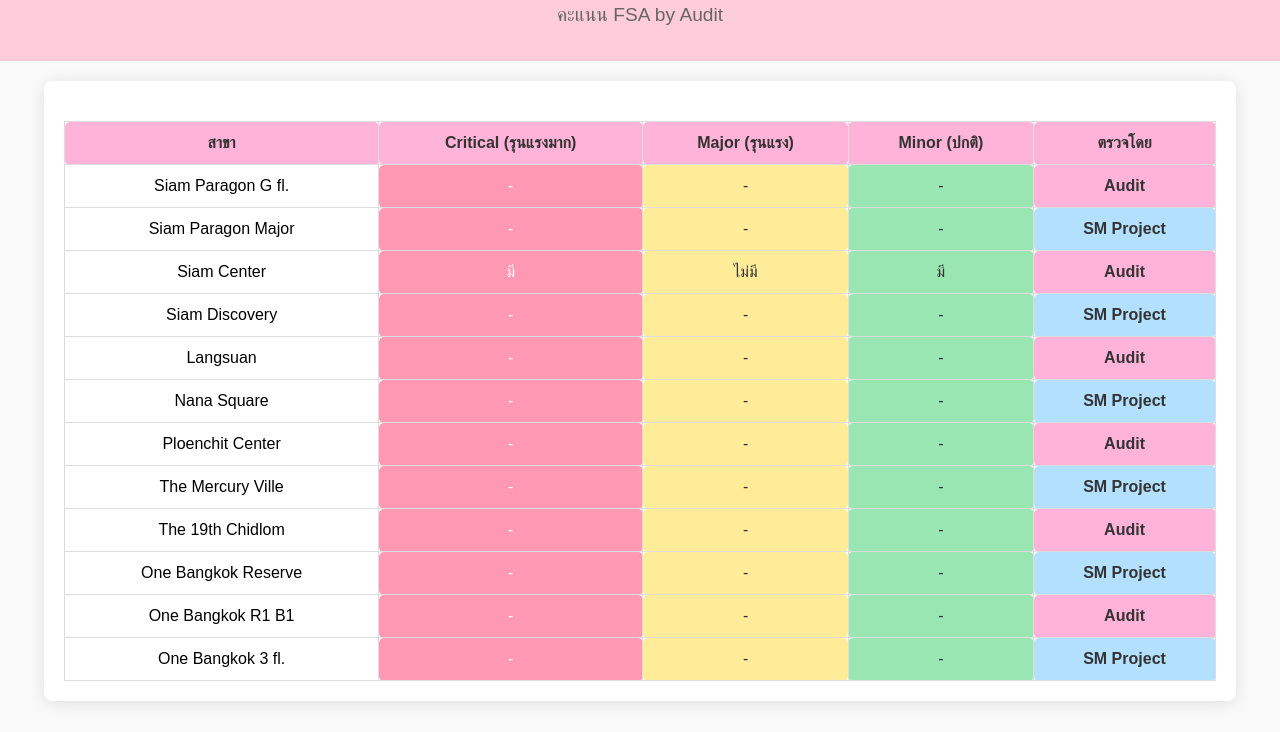
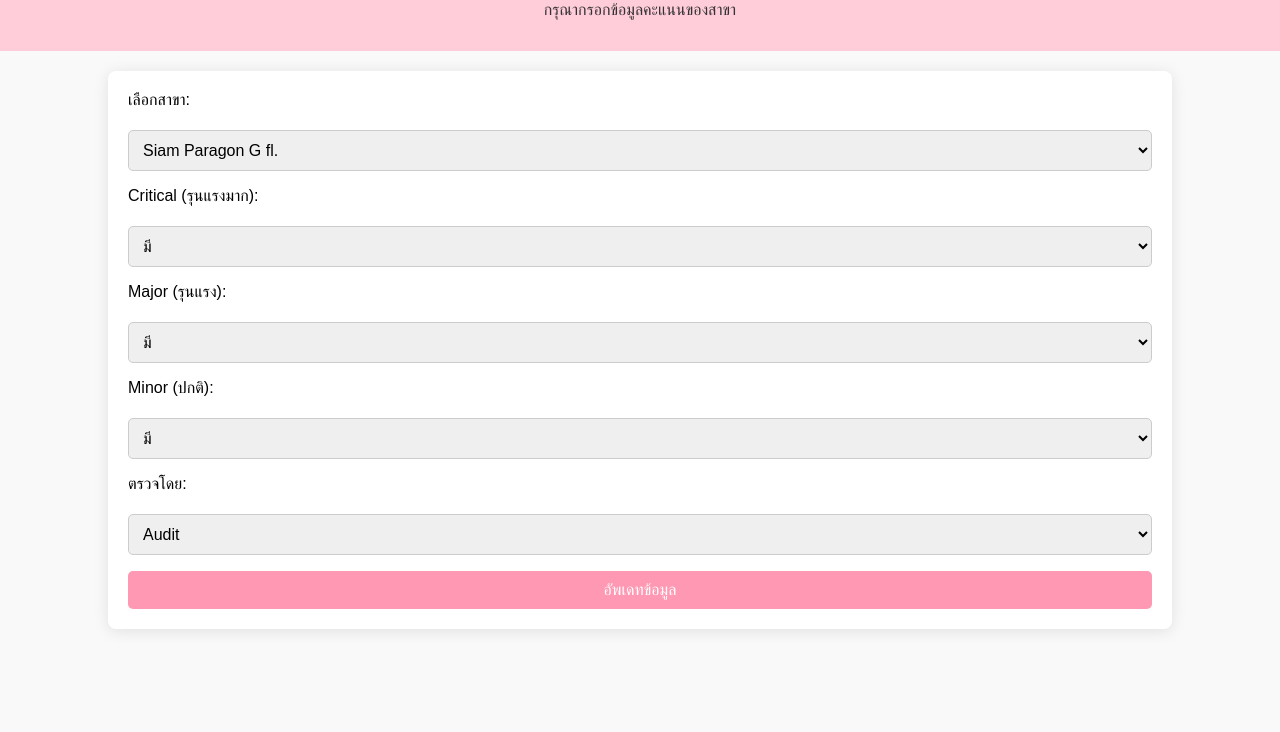
Before and after one commit to Sologovi/Sologovi.github.io, a plain HTML site: page index.html in a window 1280 px wide. Shown: the part 68-800 px from the top of the page. Drawn offline with Linux system fonts and the light colour scheme.

Commit message:
Update index.html

```diff
--- a/index.html
+++ b/index.html
@@ -4,7 +4,7 @@
     <meta charset="UTF-8">
     <meta name="viewport" content="width=device-width, initial-scale=1.0">
     <meta http-equiv="X-UA-Compatible" content="ie=edge">
-    <title>FSA Area P'Yu</title>
+    <title>อัพเดทคะแนนการตรวจความสะอาดของร้าน</title>
     <style>
         body {
             font-family: Arial, sans-serif;
@@ -22,167 +22,116 @@
             margin: 0;
             font-size: 2rem;
         }
-        p {
-            font-size: 1.2rem;
-            color: #666;
-        }
         .container {
-            width: 90%;
+            width: 80%;
             margin: 20px auto;
             background-color: #fff;
             padding: 20px;
             box-shadow: 0 2px 15px rgba(0, 0, 0, 0.1);
             border-radius: 8px;
         }
-        table {
-            width: 100%;
-            border-collapse: collapse;
-            margin-top: 20px;
+        form {
+            display: flex;
+            flex-direction: column;
+            gap: 1rem;
         }
-        table, th, td {
-            border: 1px solid #ddd;
+        label {
+            font-size: 1rem;
+            margin-bottom: 5px;
+        }
+        input, select {
+            padding: 10px;
+            font-size: 1rem;
+            border-radius: 5px;
+            border: 1px solid #ccc;
+        }
+        .submit-btn {
+            background-color: #ff99b3;
+            color: white;
+            border: none;
+            padding: 10px 20px;
+            font-size: 1rem;
+            cursor: pointer;
             border-radius: 5px;
         }
-        th, td {
-            padding: 12px;
-            text-align: center;
-            font-size: 1rem;
-        }
-        th {
-            background-color: #ffb3d9;
-            color: #333;
-        }
-        .critical {
-            background-color: #ff99b3;
-            color: #fff;
-        }
-        .major {
-            background-color: #ffec99;
-            color: #333;
-        }
-        .minor {
-            background-color: #99e6b3;
-            color: #333;
-        }
-        .audit, .sm-project {
-            font-weight: bold;
-        }
-        .audit {
-            background-color: #ffb3d9;
-            color: #333;
-        }
-        .sm-project {
-            background-color: #b3e0ff;
-            color: #333;
+        .submit-btn:hover {
+            background-color: #ff6699;
         }
     </style>
 </head>
 <body>
 
 <header>
-    <h1>FSA Area P'Yu</h1>
-    <p>คะแนน FSA by Audit</p>
+    <h1>อัพเดทคะแนนการตรวจความสะอาดของร้าน</h1>
+    <p>กรุณากรอกข้อมูลคะแนนของสาขา</p>
 </header>
 
 <div class="container">
-    <table>
-        <thead>
-            <tr>
-                <th>สาขา</th>
-                <th>Critical (รุนแรงมาก)</th>
-                <th>Major (รุนแรง)</th>
-                <th>Minor (ปกติ)</th>
-                <th>ตรวจโดย</th>
-            </tr>
-        </thead>
-        <tbody>
-            <tr>
-                <td>Siam Paragon G fl.</td>
-                <td class="critical">-</td>
-                <td class="major">-</td>
-                <td class="minor">-</td>
-                <td class="audit">Audit</td>
-            </tr>
-            <tr>
-                <td>Siam Paragon Major</td>
-                <td class="critical">-</td>
-                <td class="major">-</td>
-                <td class="minor">-</td>
-                <td class="sm-project">SM Project</td>
-            </tr>
-            <tr>
-                <td>Siam Center</td>
-                <td class="critical">มี</td>
-                <td class="major">ไม่มี</td>
-                <td class="minor">มี</td>
-                <td class="audit">Audit</td>
-            </tr>
-            <tr>
-                <td>Siam Discovery</td>
-                <td class="critical">-</td>
-                <td class="major">-</td>
-                <td class="minor">-</td>
-                <td class="sm-project">SM Project</td>
-            </tr>
-            <tr>
-                <td>Langsuan</td>
-                <td class="critical">-</td>
-                <td class="major">-</td>
-                <td class="minor">-</td>
-                <td class="audit">Audit</td>
-            </tr>
-            <tr>
-                <td>Nana Square</td>
-                <td class="critical">-</td>
-                <td class="major">-</td>
-                <td class="minor">-</td>
-                <td class="sm-project">SM Project</td>
-            </tr>
-            <tr>
-                <td>Ploenchit Center</td>
-                <td class="critical">-</td>
-                <td class="major">-</td>
-                <td class="minor">-</td>
-                <td class="audit">Audit</td>
-            </tr>
-            <tr>
-                <td>The Mercury Ville</td>
-                <td class="critical">-</td>
-                <td class="major">-</td>
-                <td class="minor">-</td>
-                <td class="sm-project">SM Project</td>
-            </tr>
-            <tr>
-                <td>The 19th Chidlom</td>
-                <td class="critical">-</td>
-                <td class="major">-</td>
-                <td class="minor">-</td>
-                <td class="audit">Audit</td>
-            </tr>
-            <tr>
-                <td>One Bangkok Reserve</td>
-                <td class="critical">-</td>
-                <td class="major">-</td>
-                <td class="minor">-</td>
-                <td class="sm-project">SM Project</td>
-            </tr>
-            <tr>
-                <td>One Bangkok R1 B1</td>
-                <td class="critical">-</td>
-                <td class="major">-</td>
-                <td class="minor">-</td>
-                <td class="audit">Audit</td>
-            </tr>
-            <tr>
-                <td>One Bangkok 3 fl.</td>
-                <td class="critical">-</td>
-                <td class="major">-</td>
-                <td class="minor">-</td>
-                <td class="sm-project">SM Project</td>
-            </tr>
-        </tbody>
-    </table>
+    <form id="cleanliness-form">
+        <label for="branch">เลือกสาขา:</label>
+        <select id="branch" name="branch">
+            <option value="Siam Paragon G fl.">Siam Paragon G fl.</option>
+            <option value="Siam Paragon Major">Siam Paragon Major</option>
+            <option value="Siam Center">Siam Center</option>
+            <option value="Siam Discovery">Siam Discovery</option>
+            <option value="Langsuan">Langsuan</option>
+            <option value="Nana Square">Nana Square</option>
+            <option value="Ploenchit Center">Ploenchit Center</option>
+            <option value="The Mercury Ville">The Mercury Ville</option>
+            <option value="The 19th Chidlom">The 19th Chidlom</option>
+            <option value="One Bangkok Reserve">One Bangkok Reserve</option>
+            <option value="One Bangkok R1 B1">One Bangkok R1 B1</option>
+            <option value="One Bangkok 3 fl.">One Bangkok 3 fl.</option>
+        </select>
+
+        <label for="critical">Critical (รุนแรงมาก):</label>
+        <select id="critical" name="critical">
+            <option value="มี">มี</option>
+            <option value="ไม่มี">ไม่มี</option>
+        </select>
+
+        <label for="major">Major (รุนแรง):</label>
+        <select id="major" name="major">
+            <option value="มี">มี</option>
+            <option value="ไม่มี">ไม่มี</option>
+        </select>
+
+        <label for="minor">Minor (ปกติ):</label>
+        <select id="minor" name="minor">
+            <option value="มี">มี</option>
+            <option value="ไม่มี">ไม่มี</option>
+        </select>
+
+        <label for="auditor">ตรวจโดย:</label>
+        <select id="auditor" name="auditor">
+            <option value="Audit">Audit</option>
+            <option value="SM Project">SM Project</option>
+        </select>
+
+        <button type="submit" class="submit-btn">อัพเดทข้อมูล</button>
+    </form>
 </div>
+
+<script>
+// Simulate saving data to a file (in reality, this would require a backend to handle the file write operation)
+document.getElementById("cleanliness-form").addEventListener("submit", function(e) {
+    e.preventDefault(); // Prevent the form from submitting the traditional way
+
+    const formData = new FormData(e.target);
+    const data = {
+        branch: formData.get("branch"),
+        critical: formData.get("critical"),
+        major: formData.get("major"),
+        minor: formData.get("minor"),
+        auditor: formData.get("auditor")
+    };
+
+    console.log("ข้อมูลที่อัพเดท:", data);
+
+    // In a real scenario, you would send this data to the server to be saved in a JSON file or database
+    alert("ข้อมูลของสาขาถูกอัพเดทเรียบร้อยแล้ว!");
+});
+</script>
 
 </body>
 </html>
```
